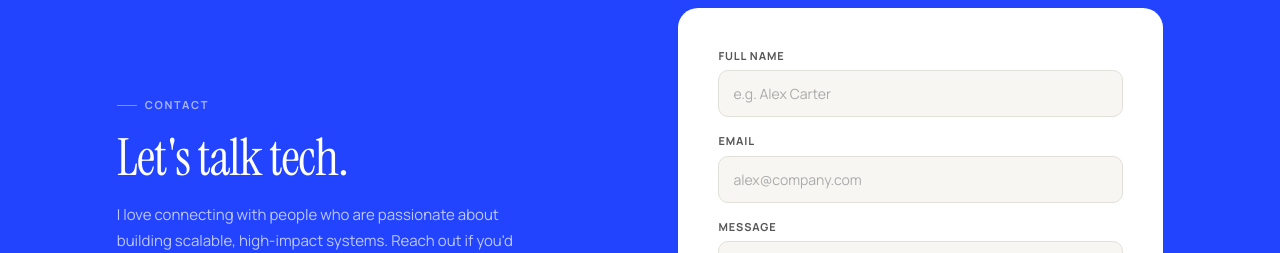
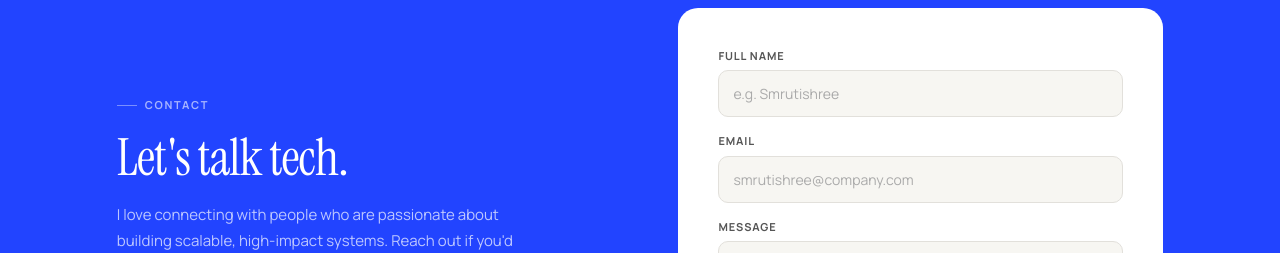
Before and after one commit to smrutishreenaik/PortfolioAG, a React (Vite) app: page / in a window 1280 px wide. Shown: the part 6199-6452 px from the top of the page. Built offline with nearby package versions, Linux system fonts and the light colour scheme; no server answers; the database is empty.

Commit message:
updated contact section

```diff
--- a/src/components/sections/Contact.tsx
+++ b/src/components/sections/Contact.tsx
@@ -123,11 +123,11 @@ const Contact: React.FC = () => {
         <form className={styles.contactForm} onSubmit={handleSubmit}>
           <div className={styles.formGroup}>
             <label htmlFor="contact-name">FULL NAME</label>
-            <input id="contact-name" name="from_name" type="text" placeholder="e.g. Alex Carter" required />
+            <input id="contact-name" name="from_name" type="text" placeholder="e.g. Smrutishree" required />
           </div>
           <div className={styles.formGroup}>
             <label htmlFor="contact-email">EMAIL</label>
-            <input id="contact-email" name="from_email" type="email" placeholder="alex@company.com" required />
+            <input id="contact-email" name="from_email" type="email" placeholder="smrutishree@company.com" required />
           </div>
           <div className={styles.formGroup}>
             <label htmlFor="contact-message">MESSAGE</label>
```
